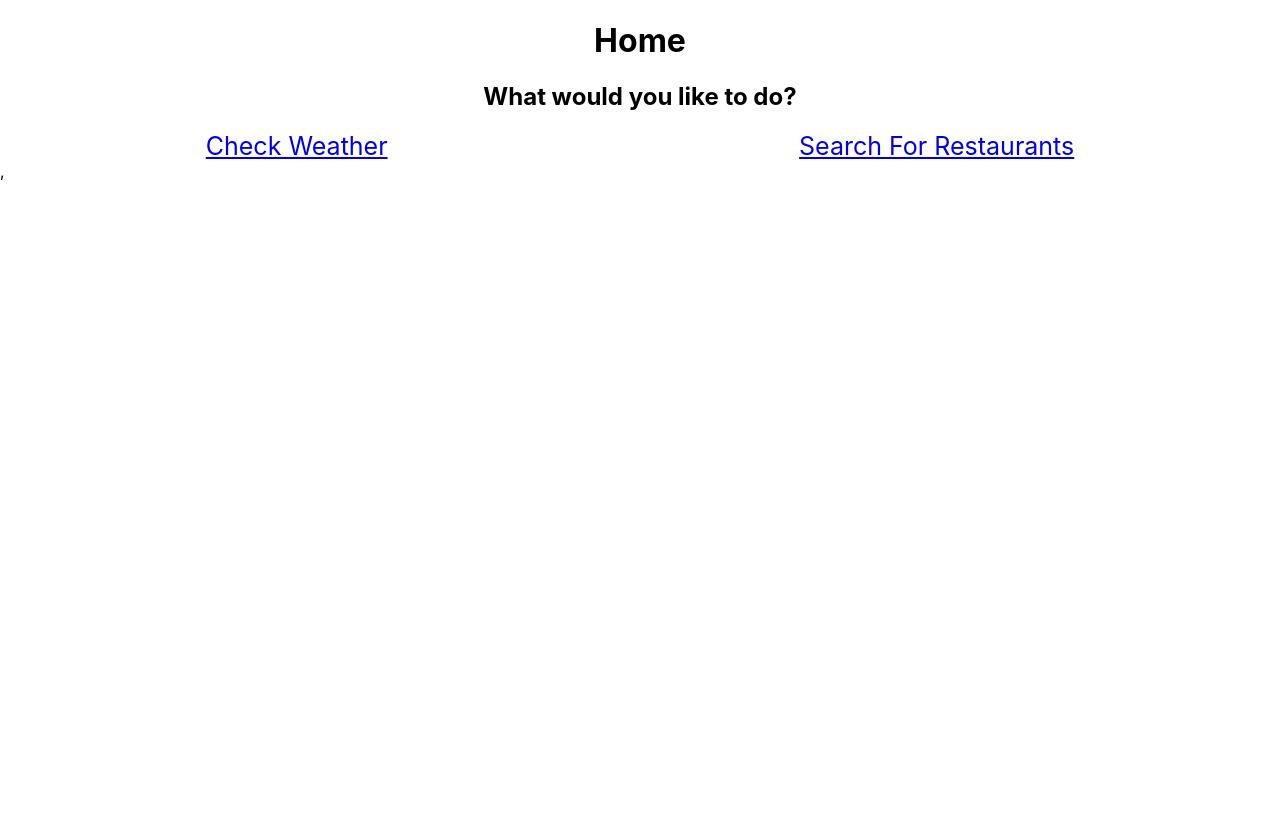
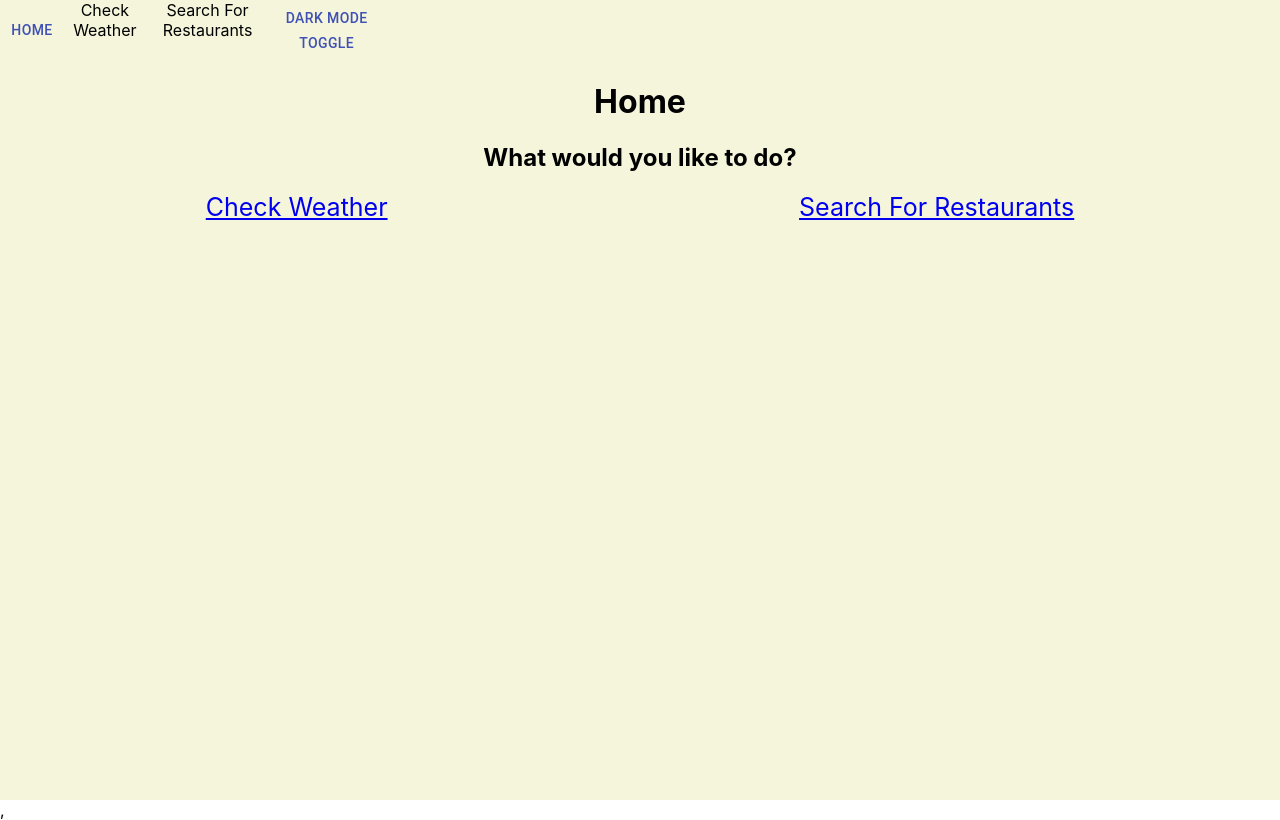
Before and after one commit to kslewis19/restaurant_and_weather, a React (Create React App) app: page / in a window 1280 px wide. Built offline with nearby package versions, Linux system fonts and the light colour scheme; no server answers.

Commit message:
added dark mode theme to homepage

```diff
--- a/src/HomeScreen.js
+++ b/src/HomeScreen.js
@@ -1,8 +1,35 @@
 import { Link } from "react-router-dom";
+import { ThemeContext } from "./ThemeContext"
+import { makeStyles } from '@material-ui/core/styles';
+import { useContext } from 'react';
+import NavBar from './NavBar'
 
 export default function HomeScreen() {
+  const { isDark } = useContext(ThemeContext)
+
+  const useStyles = makeStyles(() => {
+    if (isDark) {
+      return (
+        {
+          root: {
+            backgroundColor: "black", minHeight: "100vh",
+            color: "white"
+          },
+        })
+    }
+    else return (
+      {
+        root: {
+          backgroundColor: "beige", minHeight: "100vh"
+        },
+      }
+    )
+  });
+  const classes = useStyles();
+
   return (
-    <div>
+    <div className={classes.root}>
+      <NavBar />
       <h1>Home</h1>
       <h2> What would you like to do?</h2>
       <div
--- a/src/weatherComponents/App.js
+++ b/src/weatherComponents/App.js
@@ -15,19 +15,15 @@ function App(props) {
   const [hasZip, setHasZip] = useState(false)
   const { zip, setZip, lat, setLat, lng, setLng, coords, setCoords } = useContext(LocationContext);
 
-
-
   const { isDark } = useContext(ThemeContext)
-  const useStyles = makeStyles((theme) => {
+  const useStyles = makeStyles(() => {
     if (isDark) {
       return (
-
         {
           root: {
             backgroundColor: "black", minHeight: "100vh",
             color: "white"
           },
-
         })
     }
     else return (
@@ -35,7 +31,6 @@ function App(props) {
         root: {
           backgroundColor: "beige", minHeight: "100vh"
         },
-
       }
     )
   });
```
